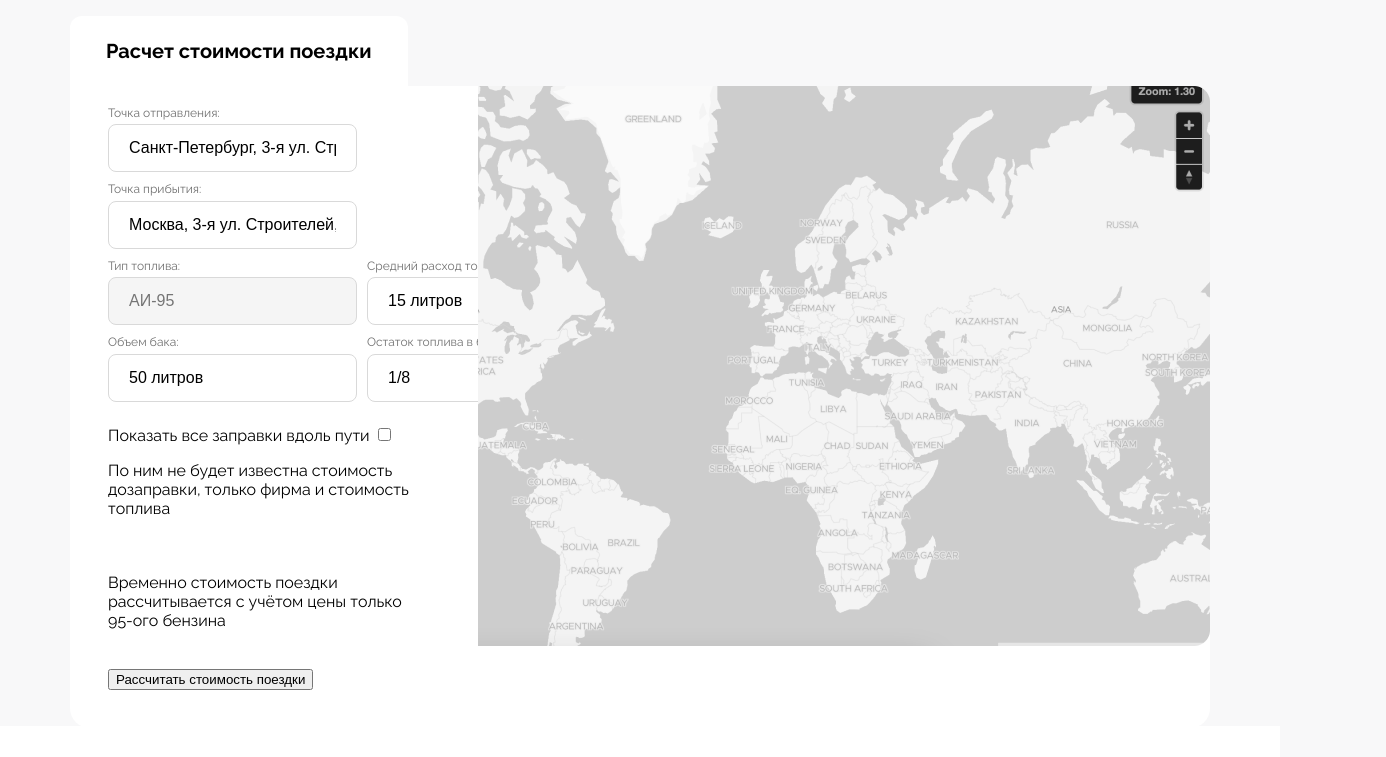
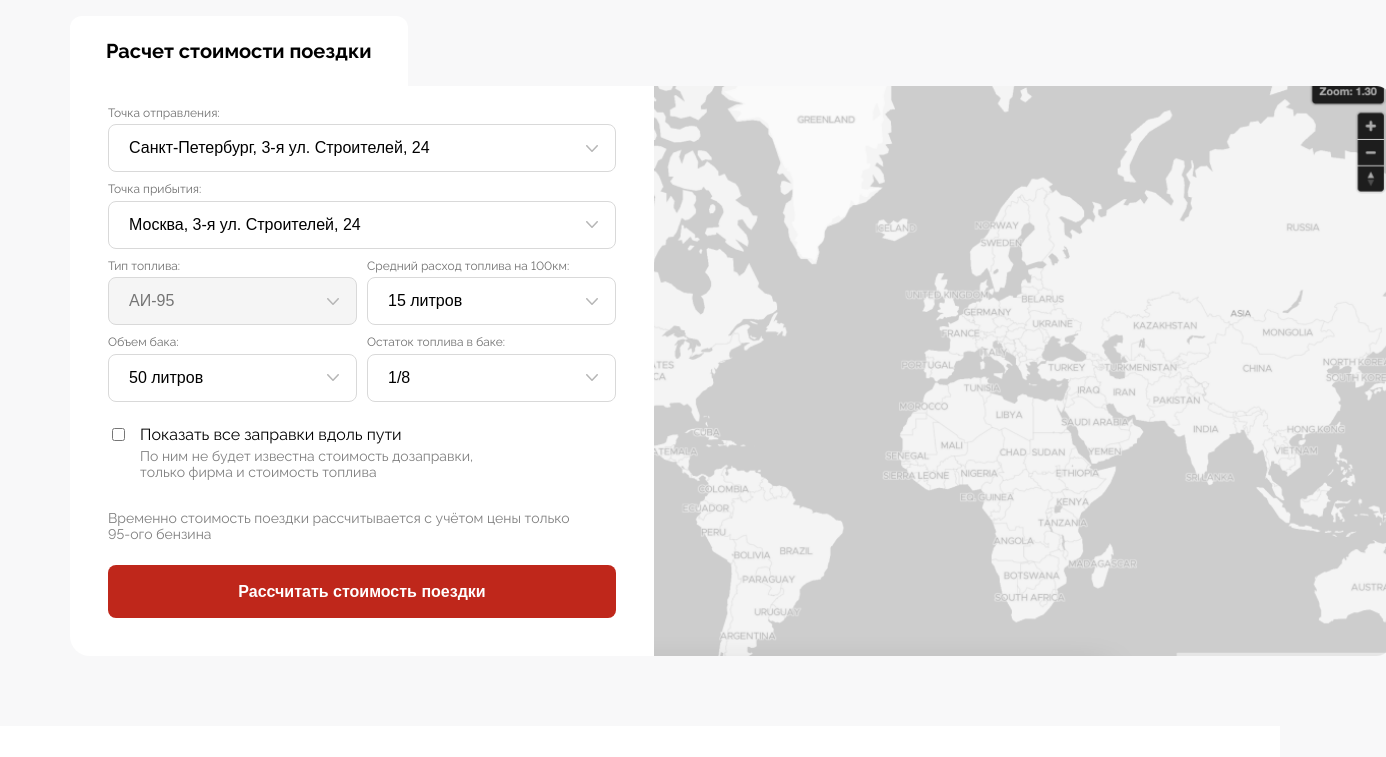
Before and after one commit to danyazavarin/travelcost, a plain HTML site: page mainPage.html in a window 1280 px wide. Shown: the part 523-1280 px from the top of the page, 1386 px wide, since content can reach past the window. Drawn offline with Linux system fonts and the light colour scheme.

Commit message:
Added final_calculator

```diff
--- a/mainPage.html
+++ b/mainPage.html
@@ -65,43 +65,53 @@
                 <div class="calculator__menu">
                     <div class="calculator__dropdown">
                         <label for="departure">Точка отправления:<br>
-                            <input type="text" id="departure" name="departure" value="Санкт-Петербург, 3-я ул. Строителей, 24">
+                            <input type="text" id="departure" name="departure"
+                                   value="Санкт-Петербург, 3-я ул. Строителей, 24">
+                            <img src="assets/icon_arrow.svg" alt="arrow">
                         </label>
                     </div>
                     <div class="calculator__dropdown">
                         <label for="arrival">Точка прибытия:<br>
                             <input type="text" id="arrival" name="arrival" value="Москва, 3-я ул. Строителей, 24">
+                            <img src="assets/icon_arrow.svg" alt="arrow">
                         </label>
                     </div>
                     <div class="calculator__dropdown">
                         <label for="type">Тип топлива:
                             <input type="text" id="type" name="type" placeholder="АИ-95" disabled>
+                            <img src="assets/icon_arrow.svg" alt="arrow">
                         </label>
+                    </div>
+                    <div class="calculator__dropdown">
                         <label for="average">Средний расход топлива на 100км:
                             <input type="text" id="average" name="average" value="15 литров">
+                            <img src="assets/icon_arrow.svg" alt="arrow">
                         </label>
                     </div>
                     <div class="calculator__dropdown">
                         <label for="volume">Объем бака:
                             <input type="text" id="volume" name="volume" value="50 литров">
+                            <img src="assets/icon_arrow.svg" alt="arrow">
                         </label>
+                    </div>
+                    <div class="calculator__dropdown">
                         <label>Остаток топлива в баке:
                             <input type="text" id="remainder" name="remainder" value="1/8">
+                            <img src="assets/icon_arrow.svg" alt="arrow">
                         </label>
                     </div>
                 </div>
                 <div class="calculator__checkbox">
-                    <label for="checkbox">Показать все заправки вдоль пути
-                        <input type="checkbox" id="checkbox" name="checkbox">
-                    </label>
-                    <p>По ним не будет известна стоимость дозаправки, только фирма и стоимость топлива</p>
+                    <input type="checkbox" id="checkbox" name="checkbox">
+                    <div class="calculator__checkbox-text">
+                        <label for="checkbox">Показать все заправки вдоль пути</label>
+                        <p>По ним не будет известна стоимость дозаправки,<br> только фирма и стоимость топлива</p>
+                    </div>
                 </div>
                 <p class="calculator__push">
-                    Временно стоимость поездки рассчитывается с учётом цены только 95-ого бензина
+                    Временно стоимость поездки рассчитывается с учётом цены только<br> 95-ого бензина
                 </p>
-                <div class="calculator__submit">
-                    <input type="submit" value="Рассчитать стоимость поездки">
-                </div>
+                <button type="submit" class="calculator__submit">Рассчитать стоимость поездки</button>
             </form>
             <img src="assets/map.png" alt="map">
         </div>
--- a/mainPage.scss
+++ b/mainPage.scss
@@ -12,6 +12,11 @@ $secondary-color: #BF271B;
 @mixin font($size, $weight) {
   font-size: $size + px;
   font-weight: $weight;
+}
+
+*:focus {
+  border: 1px solid $secondary-color;
+  outline: $secondary-color;
 }
 
 body {
@@ -190,29 +195,57 @@ body {
 }
 
 .calculator__main {
-  @include display(space-between, flex-start);
+  @include display(space-between, normal);
   border-radius: 0 20px 20px 20px;
   background: $primary-bg;
+
+  img {
+    object-fit: cover;
+  }
 }
 
 .calculator__form {
-  @include display(flex-start, flex-start);
+  @include display(flex-start, normal);
   flex-direction: column;
-  width: 470px;
-  margin: 20px 60px 38px 38px;
+  margin: 20px 38px 38px;
   gap: 23px;
 }
 
 .calculator__menu {
-  @include display(normal, normal);
-  flex-direction: column;
+  display: grid;
   gap: 10px;
 }
 
 .calculator__dropdown {
-  @include display(normal, normal);
-  width: 300px;
-  gap: 10px;
+  &:nth-child(1) {
+    grid-column: 1 / 3;
+    grid-row: 1;
+  }
+
+  &:nth-child(2) {
+    grid-column: 1 / 3;
+    grid-row: 2;
+  }
+
+  &:nth-child(3) {
+    grid-column: 1 / 2;
+    grid-row: 3;
+  }
+
+  &:nth-child(4) {
+    grid-column: 2 / 3;
+    grid-row: 3;
+  }
+
+  &:nth-child(5) {
+    grid-column: 1 / 2;
+    grid-row: 4;
+  }
+
+  &:nth-child(6) {
+    grid-column: 2 / 3;
+    grid-row: 4;
+  }
 
   label {
     @include display(flex-start, flex-start);
@@ -225,22 +258,74 @@ body {
   }
 
   input {
+    flex: 1 0 0;
     border-radius: 8px;
     border: 1px solid #D9D9D9;
     height: 12px;
     padding: 17px 20px;
     align-self: stretch;
     @include font(16, 500);
+    font-variant-numeric: lining-nums proportional-nums;
     color: $primary-color;
     line-height: normal;
 
     &:disabled {
       background: #F5F5F5;
     }
-    &:active {
-      border-color: $secondary-color;
+
+    &:focus {
+      border: 1px solid $secondary-color;
+      outline: $secondary-color;
     }
   }
+
+  img {
+    cursor: pointer;
+    align-self: flex-end;
+    position: absolute;
+    transform: translate(-150%, 300%);
+  }
+}
+
+.calculator__checkbox {
+  @include display(normal, flex-start);
+  gap: 12px;
+}
+
+.calculator__checkbox-text {
+  @include display(center, flex-start);
+  flex-direction: column;
+  gap: 4px;
+  flex: 1 0 0;
+
+  label {
+    @include font(16, 400);
+  }
+
+  p {
+    margin: 0;
+    @include font(14, 400);
+    opacity: 0.5;
+    align-self: stretch;
+  }
+}
+
+.calculator__push {
+  margin: 7px 0 0;
+  font-variant-numeric: lining-nums proportional-nums;
+  @include font(14, 400);
+  opacity: 0.5;
+}
+
+.calculator__submit {
+  padding: 17px 18px;
+  border-radius: 8px;
+  border: none;
+  background: $secondary-color;
+  color: $primary-bg;
+  font-variant-numeric: lining-nums proportional-nums;
+  @include font(16, 600);
+  line-height: 120%;
 }
 
 .about {
@@ -499,6 +584,7 @@ body {
     text-decoration: none;
     transition: color 0.3s;
   }
+
   a:hover {
     color: $secondary-color;
   }
```
Also changed, not shown: assets/icon_arrow.svg (added), mainPage.css, 1 other file.
